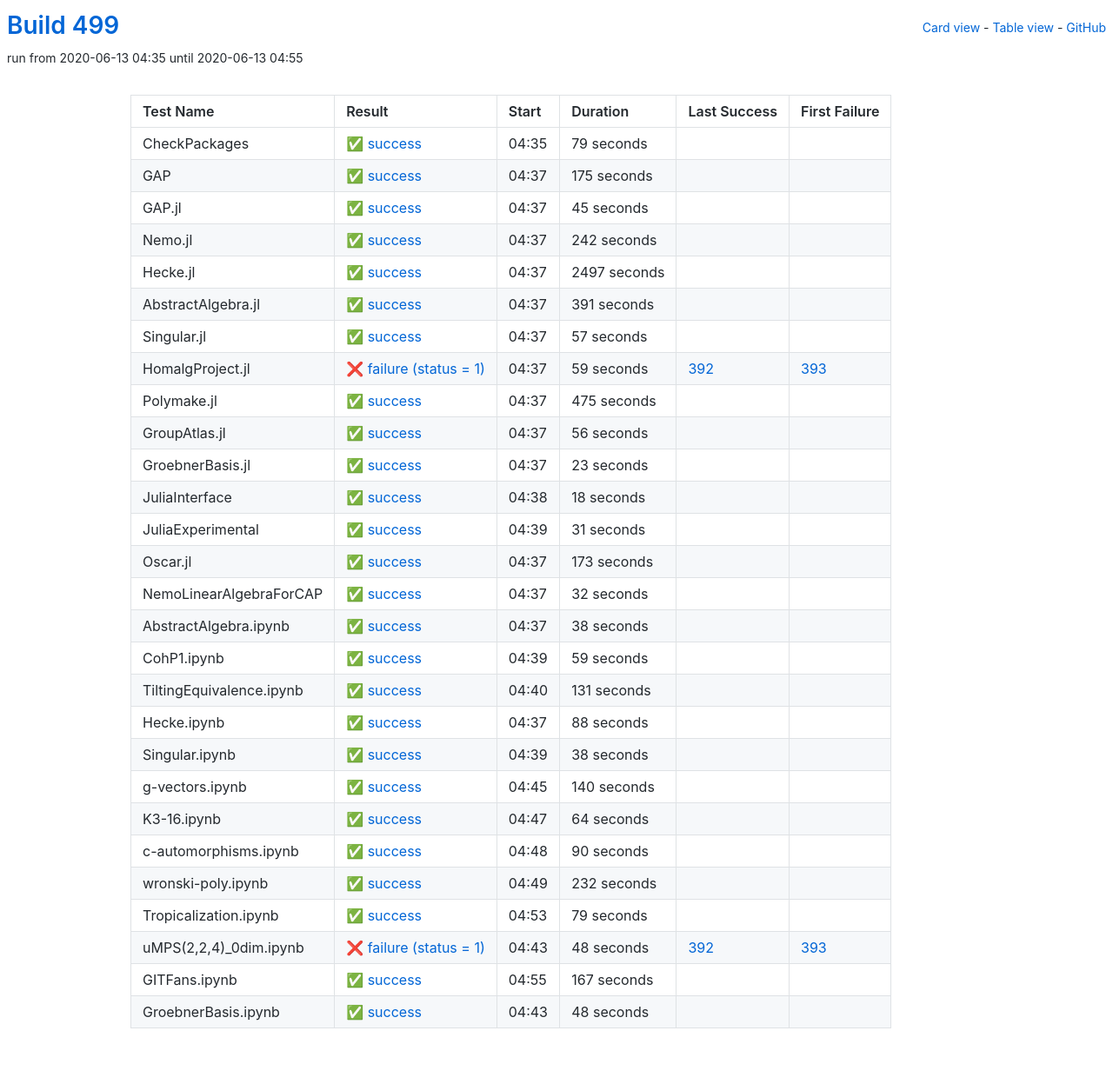
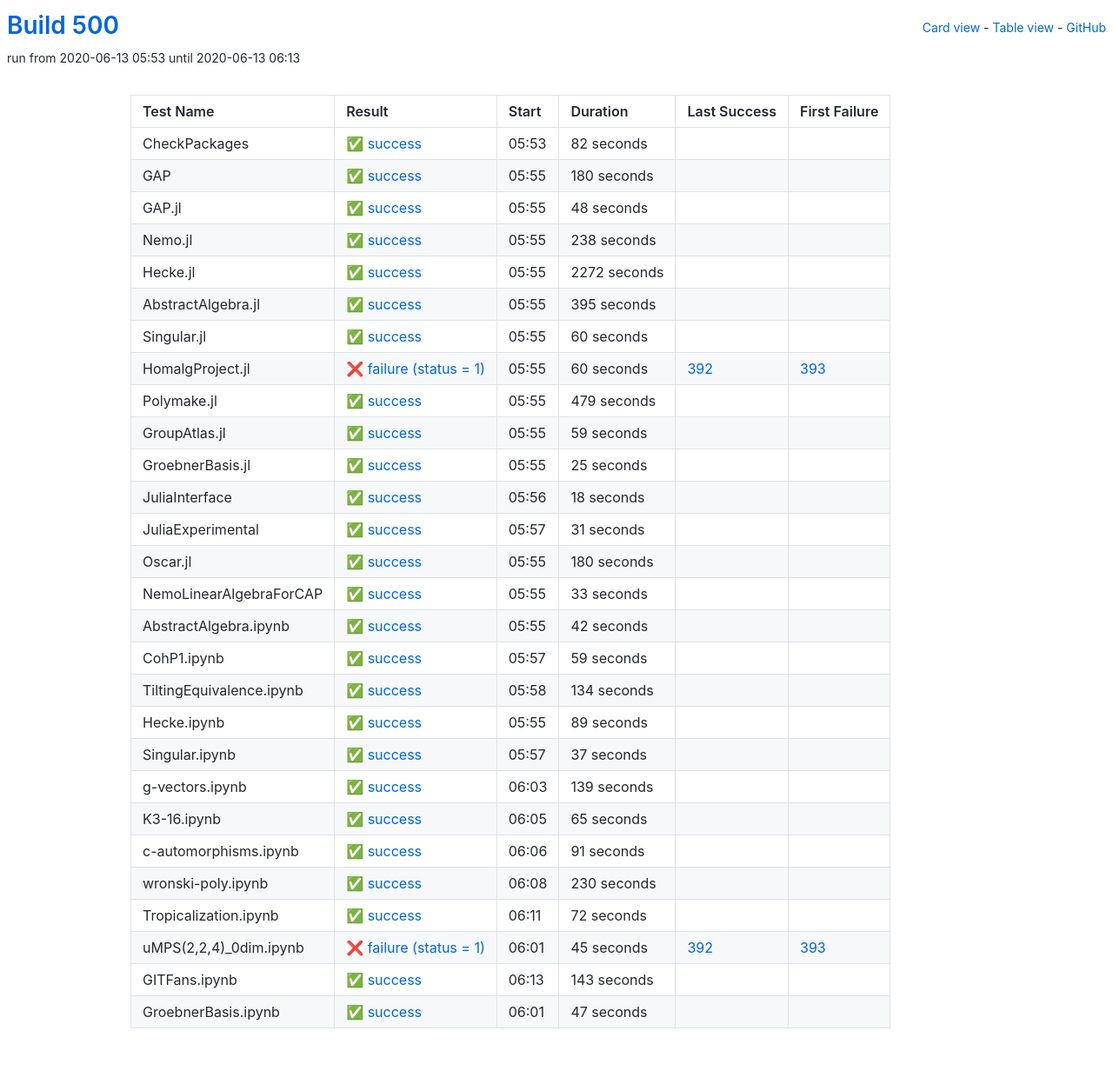
Before and after one commit to oscar-system/oscar-ci-status-1.4, a Jekyll site: the page built from table.html, in a window 1280 px wide. Shown: the whole page at 87% size. Built offline with Jekyll 4.4.1, drawn with Linux system fonts in a browser that asks for light colours.

Commit message:
Build #500

```diff
--- a/_data/ci.yml
+++ b/_data/ci.yml
@@ -1,6 +1,6 @@
 ---
-build: 499
-build_url: https://oscarci.mathematik.uni-kl.de/job/oscar-julia-1.4/499/
+build: 500
+build_url: https://oscarci.mathematik.uni-kl.de/job/oscar-julia-1.4/500/
 job: oscar-julia-1.4
 organization: oscar-system
 repo: oscar-ci-status-1.4
@@ -8,140 +8,140 @@ repourl: https://github.com/oscar-system/oscar-ci-status-1.4
 tests:
 - name: CheckPackages
   id: checkpackages
-  log: https://oscarci.mathematik.uni-kl.de/job/oscar-julia-1.4/499/artifact/logs/build-499/CheckPackages.log
-  start: 2020-06-13 04:35
+  log: https://oscarci.mathematik.uni-kl.de/job/oscar-julia-1.4/500/artifact/logs/build-500/CheckPackages.log
+  start: 2020-06-13 05:53
   success: true
   exitcode: 0
   status: success
-  duration: 79
+  duration: 82
   last_success: false
   last_success_url:
   first_failure: false
   first_failure_url:
 - name: GAP
   id: gap
-  log: https://oscarci.mathematik.uni-kl.de/job/oscar-julia-1.4/499/artifact/logs/build-499/GAP.log
-  start: 2020-06-13 04:37
+  log: https://oscarci.mathematik.uni-kl.de/job/oscar-julia-1.4/500/artifact/logs/build-500/GAP.log
+  start: 2020-06-13 05:55
   success: true
   exitcode: 0
   status: success
-  duration: 175
+  duration: 180
   last_success: false
   last_success_url:
   first_failure: false
   first_failure_url:
 - name: GAP.jl
   id: gap-jl
-  log: https://oscarci.mathematik.uni-kl.de/job/oscar-julia-1.4/499/artifact/logs/build-499/GAP.jl.log
-  start: 2020-06-13 04:37
+  log: https://oscarci.mathematik.uni-kl.de/job/oscar-julia-1.4/500/artifact/logs/build-500/GAP.jl.log
+  start: 2020-06-13 05:55
   success: true
   exitcode: 0
   status: success
-  duration: 45
+  duration: 48
   last_success: false
   last_success_url:
   first_failure: false
   first_failure_url:
 - name: Nemo.jl
   id: nemo-jl
-  log: https://oscarci.mathematik.uni-kl.de/job/oscar-julia-1.4/499/artifact/logs/build-499/Nemo.jl.log
-  start: 2020-06-13 04:37
+  log: https://oscarci.mathematik.uni-kl.de/job/oscar-julia-1.4/500/artifact/logs/build-500/Nemo.jl.log
+  start: 2020-06-13 05:55
   success: true
   exitcode: 0
   status: success
-  duration: 242
+  duration: 238
   last_success: false
   last_success_url:
   first_failure: false
   first_failure_url:
 - name: Hecke.jl
   id: hecke-jl
-  log: https://oscarci.mathematik.uni-kl.de/job/oscar-julia-1.4/499/artifact/logs/build-499/Hecke.jl.log
-  start: 2020-06-13 04:37
+  log: https://oscarci.mathematik.uni-kl.de/job/oscar-julia-1.4/500/artifact/logs/build-500/Hecke.jl.log
+  start: 2020-06-13 05:55
   success: true
   exitcode: 0
   status: success
-  duration: 2497
+  duration: 2272
   last_success: false
   last_success_url:
   first_failure: false
   first_failure_url:
 - name: AbstractAlgebra.jl
   id: abstractalgebra-jl
-  log: https://oscarci.mathematik.uni-kl.de/job/oscar-julia-1.4/499/artifact/logs/build-499/AbstractAlgebra.jl.log
-  start: 2020-06-13 04:37
+  log: https://oscarci.mathematik.uni-kl.de/job/oscar-julia-1.4/500/artifact/logs/build-500/AbstractAlgebra.jl.log
+  start: 2020-06-13 05:55
   success: true
   exitcode: 0
   status: success
-  duration: 391
+  duration: 395
   last_success: false
   last_success_url:
   first_failure: false
   first_failure_url:
 - name: Singular.jl
   id: singular-jl
-  log: https://oscarci.mathematik.uni-kl.de/job/oscar-julia-1.4/499/artifact/logs/build-499/Singular.jl.log
-  start: 2020-06-13 04:37
+  log: https://oscarci.mathematik.uni-kl.de/job/oscar-julia-1.4/500/artifact/logs/build-500/Singular.jl.log
+  start: 2020-06-13 05:55
   success: true
   exitcode: 0
   status: success
-  duration: 57
+  duration: 60
   last_success: false
   last_success_url:
   first_failure: false
   first_failure_url:
 - name: HomalgProject.jl
   id: homalgproject-jl
-  log: https://oscarci.mathematik.uni-kl.de/job/oscar-julia-1.4/499/artifact/logs/build-499/HomalgProject.jl.log
-  start: 2020-06-13 04:37
+  log: https://oscarci.mathematik.uni-kl.de/job/oscar-julia-1.4/500/artifact/logs/build-500/HomalgProject.jl.log
+  start: 2020-06-13 05:55
   success: false
   exitcode: 1
   status: failure
-  duration: 59
+  duration: 60
   last_success: 392
   last_success_url: https://oscarci.mathematik.uni-kl.de/job/oscar-julia-1.4/392/
   first_failure: 393
   first_failure_url: https://oscarci.mathematik.uni-kl.de/job/oscar-julia-1.4/393/
 - name: Polymake.jl
   id: polymake-jl
-  log: https://oscarci.mathematik.uni-kl.de/job/oscar-julia-1.4/499/artifact/logs/build-499/Polymake.jl.log
-  start: 2020-06-13 04:37
+  log: https://oscarci.mathematik.uni-kl.de/job/oscar-julia-1.4/500/artifact/logs/build-500/Polymake.jl.log
+  start: 2020-06-13 05:55
   success: true
   exitcode: 0
   status: success
-  duration: 475
+  duration: 479
   last_success: false
   last_success_url:
   first_failure: false
   first_failure_url:
 - name: GroupAtlas.jl
   id: groupatlas-jl
-  log: https://oscarci.mathematik.uni-kl.de/job/oscar-julia-1.4/499/artifact/logs/build-499/GroupAtlas.jl.log
-  start: 2020-06-13 04:37
+  log: https://oscarci.mathematik.uni-kl.de/job/oscar-julia-1.4/500/artifact/logs/build-500/GroupAtlas.jl.log
+  start: 2020-06-13 05:55
   success: true
   exitcode: 0
   status: success
-  duration: 56
+  duration: 59
   last_success: false
   last_success_url:
   first_failure: false
   first_failure_url:
 - name: GroebnerBasis.jl
   id: groebnerbasis-jl
-  log: https://oscarci.mathematik.uni-kl.de/job/oscar-julia-1.4/499/artifact/logs/build-499/GroebnerBasis.jl.log
-  start: 2020-06-13 04:37
+  log: https://oscarci.mathematik.uni-kl.de/job/oscar-julia-1.4/500/artifact/logs/build-500/GroebnerBasis.jl.log
+  start: 2020-06-13 05:55
   success: true
   exitcode: 0
   status: success
-  duration: 23
+  duration: 25
   last_success: false
   last_success_url:
   first_failure: false
   first_failure_url:
 - name: JuliaInterface
   id: juliainterface
-  log: https://oscarci.mathematik.uni-kl.de/job/oscar-julia-1.4/499/artifact/logs/build-499/JuliaInterface.log
-  start: 2020-06-13 04:38
+  log: https://oscarci.mathematik.uni-kl.de/job/oscar-julia-1.4/500/artifact/logs/build-500/JuliaInterface.log
+  start: 2020-06-13 05:56
   success: true
   exitcode: 0
   status: success
@@ -152,8 +152,8 @@ tests:
   first_failure_url:
 - name: JuliaExperimental
   id: juliaexperimental
-  log: https://oscarci.mathematik.uni-kl.de/job/oscar-julia-1.4/499/artifact/logs/build-499/JuliaExperimental.log
-  start: 2020-06-13 04:39
+  log: https://oscarci.mathematik.uni-kl.de/job/oscar-julia-1.4/500/artifact/logs/build-500/JuliaExperimental.log
+  start: 2020-06-13 05:57
   success: true
   exitcode: 0
   status: success
@@ -164,44 +164,44 @@ tests:
   first_failure_url:
 - name: Oscar.jl
   id: oscar-jl
-  log: https://oscarci.mathematik.uni-kl.de/job/oscar-julia-1.4/499/artifact/logs/build-499/Oscar.jl.log
-  start: 2020-06-13 04:37
+  log: https://oscarci.mathematik.uni-kl.de/job/oscar-julia-1.4/500/artifact/logs/build-500/Oscar.jl.log
+  start: 2020-06-13 05:55
   success: true
   exitcode: 0
   status: success
-  duration: 173
+  duration: 180
   last_success: false
   last_success_url:
   first_failure: false
   first_failure_url:
 - name: NemoLinearAlgebraForCAP
   id: nemolinearalgebraforcap
-  log: https://oscarci.mathematik.uni-kl.de/job/oscar-julia-1.4/499/artifact/logs/build-499/NemoLinearAlgebraForCAP.log
-  start: 2020-06-13 04:37
+  log: https://oscarci.mathematik.uni-kl.de/job/oscar-julia-1.4/500/artifact/logs/build-500/NemoLinearAlgebraForCAP.log
+  start: 2020-06-13 05:55
   success: true
   exitcode: 0
   status: success
-  duration: 32
+  duration: 33
   last_success: false
   last_success_url:
   first_failure: false
   first_failure_url:
 - name: AbstractAlgebra.ipynb
   id: abstractalgebra-ipynb
-  log: https://oscarci.mathematik.uni-kl.de/job/oscar-julia-1.4/499/artifact/logs/build-499/AbstractAlgebra.ipynb.log
-  start: 2020-06-13 04:37
+  log: https://oscarci.mathematik.uni-kl.de/job/oscar-julia-1.4/500/artifact/logs/build-500/AbstractAlgebra.ipynb.log
+  start: 2020-06-13 05:55
   success: true
   exitcode: 0
   status: success
-  duration: 38
+  duration: 42
   last_success: false
   last_success_url:
   first_failure: false
   first_failure_url:
 - name: CohP1.ipynb
   id: cohp1-ipynb
-  log: https://oscarci.mathematik.uni-kl.de/job/oscar-julia-1.4/499/artifact/logs/build-499/CohP1.ipynb.log
-  start: 2020-06-13 04:39
+  log: https://oscarci.mathematik.uni-kl.de/job/oscar-julia-1.4/500/artifact/logs/build-500/CohP1.ipynb.log
+  start: 2020-06-13 05:57
   success: true
   exitcode: 0
   status: success
@@ -212,132 +212,132 @@ tests:
   first_failure_url:
 - name: TiltingEquivalence.ipynb
   id: tiltingequivalence-ipynb
-  log: https://oscarci.mathematik.uni-kl.de/job/oscar-julia-1.4/499/artifact/logs/build-499/TiltingEquivalence.ipynb.log
-  start: 2020-06-13 04:40
+  log: https://oscarci.mathematik.uni-kl.de/job/oscar-julia-1.4/500/artifact/logs/build-500/TiltingEquivalence.ipynb.log
+  start: 2020-06-13 05:58
   success: true
   exitcode: 0
   status: success
-  duration: 131
+  duration: 134
   last_success: false
   last_success_url:
   first_failure: false
   first_failure_url:
 - name: Hecke.ipynb
   id: hecke-ipynb
-  log: https://oscarci.mathematik.uni-kl.de/job/oscar-julia-1.4/499/artifact/logs/build-499/Hecke.ipynb.log
-  start: 2020-06-13 04:37
+  log: https://oscarci.mathematik.uni-kl.de/job/oscar-julia-1.4/500/artifact/logs/build-500/Hecke.ipynb.log
+  start: 2020-06-13 05:55
   success: true
   exitcode: 0
   status: success
-  duration: 88
+  duration: 89
   last_success: false
   last_success_url:
   first_failure: false
   first_failure_url:
 - name: Singular.ipynb
   id: singular-ipynb
-  log: https://oscarci.mathematik.uni-kl.de/job/oscar-julia-1.4/499/artifact/logs/build-499/Singular.ipynb.log
-  start: 2020-06-13 04:39
+  log: https://oscarci.mathematik.uni-kl.de/job/oscar-julia-1.4/500/artifact/logs/build-500/Singular.ipynb.log
+  start: 2020-06-13 05:57
   success: true
   exitcode: 0
   status: success
-  duration: 38
+  duration: 37
   last_success: false
   last_success_url:
   first_failure: false
   first_failure_url:
 - name: g-vectors.ipynb
   id: g-vectors-ipynb
-  log: https://oscarci.mathematik.uni-kl.de/job/oscar-julia-1.4/499/artifact/logs/build-499/g-vectors.ipynb.log
-  start: 2020-06-13 04:45
+  log: https://oscarci.mathematik.uni-kl.de/job/oscar-julia-1.4/500/artifact/logs/build-500/g-vectors.ipynb.log
+  start: 2020-06-13 06:03
   success: true
   exitcode: 0
   status: success
-  duration: 140
+  duration: 139
   last_success: false
   last_success_url:
   first_failure: false
   first_failure_url:
 - name: K3-16.ipynb
   id: k3-16-ipynb
-  log: https://oscarci.mathematik.uni-kl.de/job/oscar-julia-1.4/499/artifact/logs/build-499/K3-16.ipynb.log
-  start: 2020-06-13 04:47
+  log: https://oscarci.mathematik.uni-kl.de/job/oscar-julia-1.4/500/artifact/logs/build-500/K3-16.ipynb.log
+  start: 2020-06-13 06:05
   success: true
   exitcode: 0
   status: success
-  duration: 64
+  duration: 65
   last_success: false
   last_success_url:
   first_failure: false
   first_failure_url:
 - name: c-automorphisms.ipynb
   id: c-automorphisms-ipynb
-  log: https://oscarci.mathematik.uni-kl.de/job/oscar-julia-1.4/499/artifact/logs/build-499/c-automorphisms.ipynb.log
-  start: 2020-06-13 04:48
+  log: https://oscarci.mathematik.uni-kl.de/job/oscar-julia-1.4/500/artifact/logs/build-500/c-automorphisms.ipynb.log
+  start: 2020-06-13 06:06
   success: true
   exitcode: 0
   status: success
-  duration: 90
+  duration: 91
   last_success: false
   last_success_url:
   first_failure: false
   first_failure_url:
 - name: wronski-poly.ipynb
   id: wronski-poly-ipynb
-  log: https://oscarci.mathematik.uni-kl.de/job/oscar-julia-1.4/499/artifact/logs/build-499/wronski-poly.ipynb.log
-  start: 2020-06-13 04:49
+  log: https://oscarci.mathematik.uni-kl.de/job/oscar-julia-1.4/500/artifact/logs/build-500/wronski-poly.ipynb.log
+  start: 2020-06-13 06:08
   success: true
   exitcode: 0
   status: success
-  duration: 232
+  duration: 230
   last_success: false
   last_success_url:
   first_failure: false
   first_failure_url:
 - name: Tropicalization.ipynb
   id: tropicalization-ipynb
-  log: https://oscarci.mathematik.uni-kl.de/job/oscar-julia-1.4/499/artifact/logs/build-499/Tropicalization.ipynb.log
-  start: 2020-06-13 04:53
+  log: https://oscarci.mathematik.uni-kl.de/job/oscar-julia-1.4/500/artifact/logs/build-500/Tropicalization.ipynb.log
+  start: 2020-06-13 06:11
   success: true
   exitcode: 0
   status: success
-  duration: 79
+  duration: 72
   last_success: false
   last_success_url:
   first_failure: false
   first_failure_url:
 - name: uMPS(2,2,4)_0dim.ipynb
   id: umps-2-2-4-0dim-ipynb
-  log: https://oscarci.mathematik.uni-kl.de/job/oscar-julia-1.4/499/artifact/logs/build-499/uMPS-2-2-4-_0dim.ipynb.log
-  start: 2020-06-13 04:43
+  log: https://oscarci.mathematik.uni-kl.de/job/oscar-julia-1.4/500/artifact/logs/build-500/uMPS-2-2-4-_0dim.ipynb.log
+  start: 2020-06-13 06:01
   success: false
   exitcode: 1
   status: failure
-  duration: 48
+  duration: 45
   last_success: 392
   last_success_url: https://oscarci.mathematik.uni-kl.de/job/oscar-julia-1.4/392/
   first_failure: 393
   first_failure_url: https://oscarci.mathematik.uni-kl.de/job/oscar-julia-1.4/393/
 - name: GITFans.ipynb
   id: gitfans-ipynb
-  log: https://oscarci.mathematik.uni-kl.de/job/oscar-julia-1.4/499/artifact/logs/build-499/GITFans.ipynb.log
-  start: 2020-06-13 04:55
+  log: https://oscarci.mathematik.uni-kl.de/job/oscar-julia-1.4/500/artifact/logs/build-500/GITFans.ipynb.log
+  start: 2020-06-13 06:13
   success: true
   exitcode: 0
   status: success
-  duration: 167
+  duration: 143
   last_success: false
   last_success_url:
   first_failure: false
   first_failure_url:
 - name: GroebnerBasis.ipynb
   id: groebnerbasis-ipynb
-  log: https://oscarci.mathematik.uni-kl.de/job/oscar-julia-1.4/499/artifact/logs/build-499/GroebnerBasis.ipynb.log
-  start: 2020-06-13 04:43
+  log: https://oscarci.mathematik.uni-kl.de/job/oscar-julia-1.4/500/artifact/logs/build-500/GroebnerBasis.ipynb.log
+  start: 2020-06-13 06:01
   success: true
   exitcode: 0
   status: success
-  duration: 48
+  duration: 47
   last_success: false
   last_success_url:
   first_failure: false
```
Also changed, not shown: README.md.
